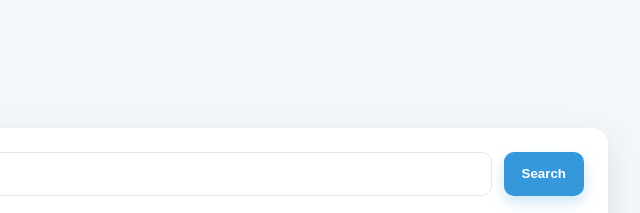
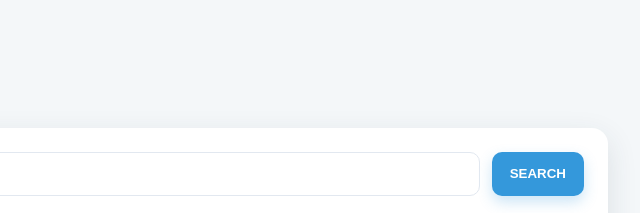
Before and after one commit to kobaxidzegiorgi988-bit/weather-app, a plain HTML site: page index.html in a window 1280 px wide. Shown: the top 213 px of the page, 512-1152 px from the left. Drawn offline with Linux system fonts and the light colour scheme.

```diff
--- a/index.html
+++ b/index.html
@@ -15,7 +15,7 @@
       <header class="top-section">
         <div class="search-bar">
           <input type="text" id="city-input" placeholder="Enter city..." aria-label="City name">
-          <button id="search-btn" type="button">Search</button>
+          <button id="search-btn" type="button">SEARCH</button>
         </div>
       </header>
 
```
